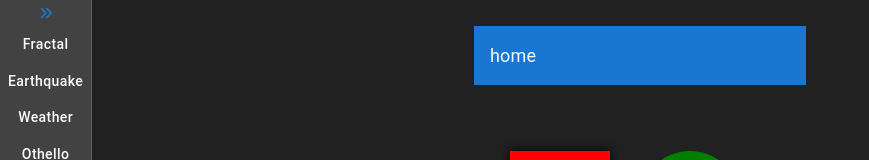
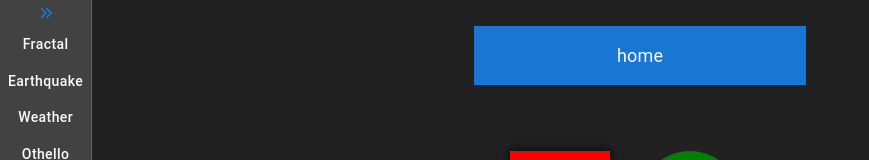
Before and after one commit to ClarenceLuk/web-app, a React (Create React App) app: page / in a window 1280 px wide. Shown: the top 160 px of the page, without its empty margins (0-869 px from the left). Built offline with nearby package versions, Linux system fonts and the light colour scheme.

Commit message:
centered title

```diff
--- a/src/pages/pageTemplate/pageTemplate.tsx
+++ b/src/pages/pageTemplate/pageTemplate.tsx
@@ -22,6 +22,8 @@ const PageTemplate = ({ title, children }: PageProps) => {
           backgroundColor: 'primary.main',
           color: 'primary.contrastText',
           display: 'flex',
+          alignItems: 'center',
+          justifyContent: 'center',
           width: '100%'
         }}>
         <Typography variant="h4">{title}</Typography>
--- a/src/pages/weather/weatherCard.tsx
+++ b/src/pages/weather/weatherCard.tsx
@@ -37,7 +37,6 @@ const WeatherCard: React.FC<WeatherCardProps> = ({
 
   return (
     <Box className={styles.weatherCard}>
-      {/* <Typography variant="h3">Weather Forecast for {props.momentDayOfWeek} {dayOrNight2}</Typography> */}
       <Box key={number}>
         <img src={icon} alt={detailedForecast} />
         <Typography variant="h6">
```
